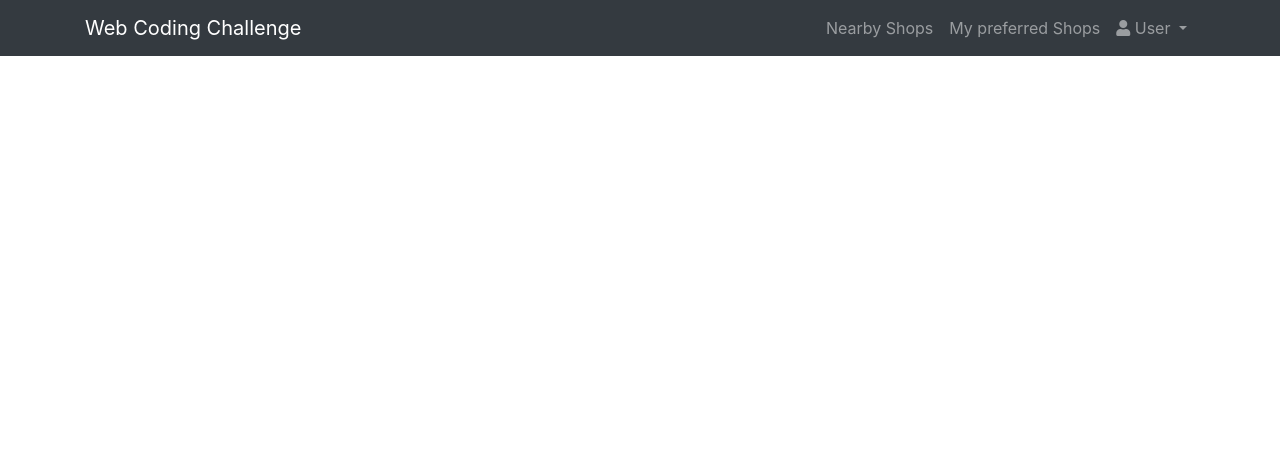
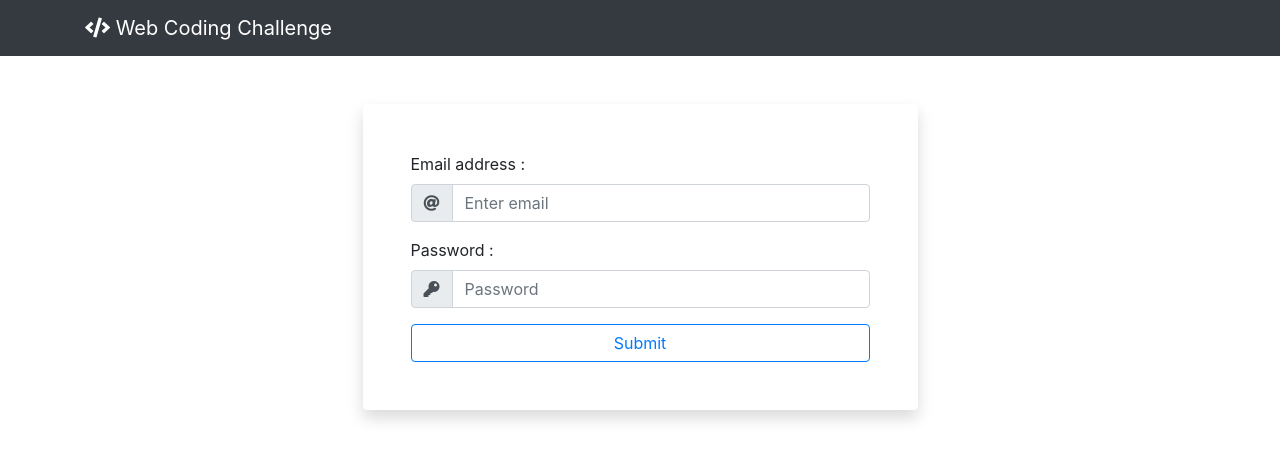
Before and after one commit to HamzaAitOumghar/web-coding-challenge-frontend, an Angular app: page /login in a window 1280 px wide. Before the commit this address led to /. Shown: the top 460 px of the page. Built offline with nearby package versions, Linux system fonts and the light colour scheme.

Commit message:
add login

```diff
--- a/src/app/app.module.ts
+++ b/src/app/app.module.ts
@@ -8,13 +8,15 @@ import { RouterModule} from '@angular/router';
 import { HomeComponent } from './components/home/home.component'
 import { router } from './app.route';
 import { PreferredShopsComponent } from './components/preferred-shops/preferred-shops.component';
+import { LoginComponent } from './components/login/login.component';
 
 @NgModule({
   declarations: [
     AppComponent,
     NavbarComponent,
     HomeComponent,
-    PreferredShopsComponent
+    PreferredShopsComponent,
+    LoginComponent
   ],
   imports: [
     BrowserModule,
--- /dev/null
+++ b/src/app/components/login/login.component.html
@@ -0,0 +1,33 @@
+<div class="container">
+  <form class="col-md-6 mx-auto shadow p-5 m-5 bg-white rounded" >
+    <div class="form-group">
+      <label for="exampleInputEmail1"> Email address : </label>
+
+      <div class="input-group">
+        <div class="input-group-prepend">
+          <span class="input-group-text" id="validationTooltipUsernamePrepend"><i class="fas fa-at"></i></span>
+        </div>
+        <input type="email" class="form-control" id="exampleInputEmail1" aria-describedby="emailHelp" placeholder="Enter email">
+
+      </div>
+
+
+    </div>
+    <div class="form-group">
+      <label for="exampleInputPassword1">Password : </label>
+
+
+      <div class="input-group">
+        <div class="input-group-prepend">
+          <span class="input-group-text" id="validationTooltipUsernamePrepend"><i class="fas fa-key"></i></span>
+        </div>
+        <input type="password" class="form-control" id="exampleInputPassword1" placeholder="Password">
+
+      </div>
+
+
+    </div>
+
+    <button type="submit" class="btn btn-outline-primary btn-block">Submit</button>
+  </form>
+</div>
--- /dev/null
+++ b/src/app/components/login/login.component.ts
@@ -0,0 +1,15 @@
+import { Component, OnInit } from '@angular/core';
+
+@Component({
+  selector: 'app-login',
+  templateUrl: './login.component.html',
+  styleUrls: ['./login.component.css']
+})
+export class LoginComponent implements OnInit {
+
+  constructor() { }
+
+  ngOnInit() {
+  }
+
+}
--- a/src/app/components/navbar/navbar.component.html
+++ b/src/app/components/navbar/navbar.component.html
@@ -2,13 +2,13 @@
 
   <div class="container">
 
-    <a class="navbar-brand" href="#">Web Coding Challenge</a>
+    <a class="navbar-brand text-white"> <i class="fas fa-code"></i> Web Coding Challenge</a>
     <button class="navbar-toggler" type="button" data-toggle="collapse" data-target="#navbarSupportedContent"
       aria-controls="navbarSupportedContent" aria-expanded="false" aria-label="Toggle navigation">
       <span class="navbar-toggler-icon"></span>
     </button>
 
-    <div class="collapse navbar-collapse" id="navbarSupportedContent">
+    <div class="collapse navbar-collapse" id="navbarSupportedContent" *ngIf="this.router.url != '/login'">
       <ul class="navbar-nav ml-auto">
         <li class="nav-item" [ngClass]="{'active': this.router.url == '/home' }">
           <a class="nav-link" href="#" [routerLink]="['/home']">Nearby Shops</a>
--- a/src/app/components/navbar/navbar.component.ts
+++ b/src/app/components/navbar/navbar.component.ts
@@ -8,7 +8,7 @@ import { Router } from '@angular/router';
 })
 export class NavbarComponent implements OnInit {
 
-  constructor(private router : Router) { }
+  constructor(public router : Router) { }
 
   ngOnInit() {
   }
```
Also changed, not shown: src/app/app.route.ts (+6 -4 lines), src/app/components/login/login.component.css (added), 1 other file (tests, documents, lock files or other folders).
